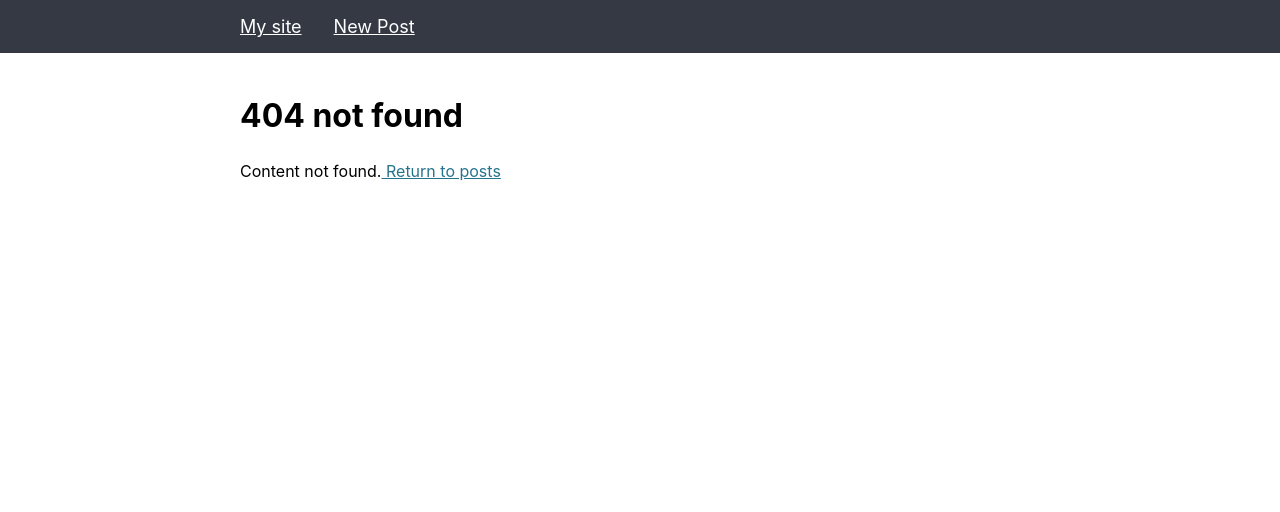
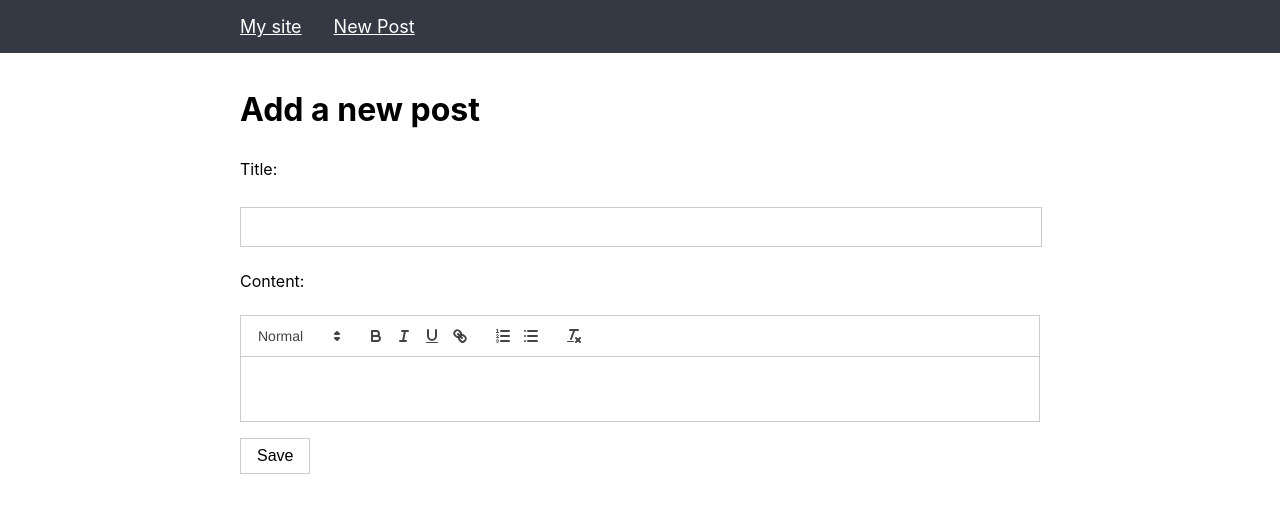
Before and after one commit to kelchenn/React-Blog, a React (Create React App) app in the folder react-app/: page /edit/1 in a window 1280 px wide. Before the commit this address had no page. Shown: the top 512 px of the page. Built offline with nearby package versions, Linux system fonts and the light colour scheme.

Commit message:
Implemented an edit function to edit posts

```diff
--- a/react-app/src/App.js
+++ b/react-app/src/App.js
@@ -5,6 +5,7 @@ import "./App.css";
 import Header from "./components/Header";
 import Posts from "./components/Posts";
 import PostWrapper from "./components/PostWrapper";
+import EditPostWrapper from "./components/EditPostWrapper";
 import PostForm from "./components/PostForm";
 import NotFound from "./components/NotFound";
 import Message from "./components/Message";
@@ -13,14 +14,29 @@ const App = (props) => {
   const [posts, setPosts] = useState([]);
   const [message, setMessage] = useState(null);
 
+  const getNewSlugFromTitle = (title) => encodeURIComponent(title.toLowerCase().split(" ").join("-"));
+
   const addNewPost = (post) => {
     post.id = posts.length + 1;
-    post.slug = encodeURIComponent(
-      post.title.toLowerCase().split(" ").join("-")
-    );
+    post.slug = getNewSlugFromTitle(post.title);
     setPosts([...posts, post]);
     setFlashMessage(`saved`);
   };
+
+const updatePost = (post) => {
+  //update post slug using title
+  post.slug = getNewSlugFromTitle(post.title);
+  const index = posts.findIndex((p) => p.id === post.id);
+
+  // update the posts array
+  const oldPosts = posts.slice(0, index).concat(posts.slice(index + 1));
+
+  // sort by id so edited post is in same position as before
+  const updatedPosts = [...oldPosts, post].sort((a, b) => a.id - b.id);
+
+  setPosts(updatedPosts);
+  setFlashMessage(`updated`);
+};
 
   const setFlashMessage = (message) => {
     setMessage(message);
@@ -34,19 +50,33 @@ const App = (props) => {
       <div className = "App">
         <Header/>
         {message && <Message type = { message } />}
+
         <Routes>
           {/* check if we are on the main route of the site (locally http://localhost:3000/),
           if we are, call <Posts/> component */}
           <Route exact = { true } path = "/" element = {<Posts posts = { posts }/>} />
+
           <Route
-            path = "/post/:id"
+            path = "/post/:postSlug"
             element = {<PostWrapper posts = { posts }/>}
           />
+
           <Route
-            exact = { true } path = "/new" element = {<PostForm addNewPost = { addNewPost }/>}>
+            exact = { true } path = "/new"
+            element = {<PostForm
+              addNewPost = { addNewPost }
+              post = {{ id: 0, slug: "", title: "", content: ""}}
+            />}>
           </Route>
+
+          <Route
+            path = "/edit/:postSlug"
+            element = {<EditPostWrapper updatePost = { updatePost } posts = { posts }/>}>
+          </Route>
+
           <Route path = "*" element = { <NotFound/> }/>
         </Routes>
+
       </div>
     </BrowserRouter>
   );
--- /dev/null
+++ b/react-app/src/components/EditPostWrapper.js
@@ -0,0 +1,34 @@
+import React, { useEffect, useState, useRef } from "react";
+import { useParams, Navigate } from "react-router-dom";
+
+import PostForm from "./PostForm";
+import Posts from "./Posts";
+
+const EditPostWrapper = ({ updatePost, posts }) => {
+    const showPost = useRef(false)
+    const [postId, setPostId] = useState({});
+    const { postSlug } = useParams();
+
+    console.log(postSlug);
+    console.log(posts);
+
+    useEffect(() => {
+        // find the corresponding post using the url param
+        const post = posts.find(item => item.slug === postSlug);
+
+        if (post) {
+            showPost.current = true;
+            setPostId(post);
+        }
+    }, [postSlug]);
+
+    return (
+        <div>
+            {showPost ? (<PostForm updatePost = { updatePost } post = { postId }/>) : (<Navigate to = "/"/>)}
+        </div>
+    );
+
+
+};
+
+export default EditPostWrapper;
--- a/react-app/src/components/PostForm.js
+++ b/react-app/src/components/PostForm.js
@@ -1,28 +1,45 @@
-import React, { useState } from "react";
+import React, { useState, useEffect, useRef } from "react";
 import { Navigate } from "react-router-dom";
 import Quill from "react-quill";
 
 import 'react-quill/dist/quill.snow.css';
 
-const PostForm = ({ addNewPost }) => {
-    const [title, setTitle] = useState("");
-    const [content, setContent] = useState("");
+const PostForm = ({ post: propsPost, addNewPost, updatePost }) => {
     const [saved, setSaved] = useState(false);
+    const [post, setPost] = useState({ ...propsPost });
 
     const handlePostForm = (event) => {
         event.preventDefault();
-        if (title) {
-            const post = {
-                title: title,
-                content: content,
-            };
-            addNewPost(post);
+        if (post.title) {
+            console.log(post);
+            console.log("updatePOst: " , updatePost);
+            if (updatePost) {
+                updatePost(post);
+            } else {
+                addNewPost(post);
+            }
             setSaved(true);
-            console.log(post);
         } else {
             alert("Title required!");
         }
     };
+
+    const prevPostRef = useRef();
+    useEffect(() => {
+        prevPostRef.current = post;
+    }, [post]);
+    const prevPost = prevPostRef.current;
+
+    // clear the editor if we are doing something else
+    const quillRef = React.useRef();
+    useEffect(() => {
+        if (prevPost && quillRef.current) {
+            if (propsPost.id !== prevPost.id) {
+                setPost({ ...propsPost });
+                quillRef.current.getEditor().setContents(``);
+            }
+        }
+    }, [prevPost, propsPost]);
 
     if (saved === true) {
         return <Navigate to="/" />;
@@ -35,15 +52,21 @@ const PostForm = ({ addNewPost }) => {
                 <label htmlFor = "form-title">Title:</label>
                 <br />
                 <input
+                    defaultValue = { post.title }
                     id = "form-title"
-                    value = { title }
-                    onChange = {event => setTitle(event.target.value)}
+                    value = { post.title }
+                    onChange = {(event) => setPost({ ...post, title: event.target.value})}
                 />
             </p>
+            <p>
+                <label htmlFor="form-content">Content:</label>
+            </p>
             <Quill
-                onChange={(content, delta, source, editor) => {
-
-                setContent(editor.getContents());
+                // issue: currently not showing the post.content when editing
+                ref={quillRef}
+                defaultValue = { post.content }
+                onChange = {(content, delta, source, editor) => {
+                    setPost({ ...post, content: editor.getContents()});
                 }}
             />
             <p>
--- a/react-app/src/components/PostWrapper.js
+++ b/react-app/src/components/PostWrapper.js
@@ -7,11 +7,11 @@ import NotFound from "./NotFound";
 const PostWrapper = ({ posts }) => {
     const [showPost, setShowPost] = useState(false);
     const [postId, setPostId] = useState({});
-    const { id } = useParams();
+    const { postSlug } = useParams();
 
     useEffect(() => {
         // find the corresponding post using the url param
-        const post = posts.find(item => item.slug === id);
+        const post = posts.find(item => item.slug === postSlug);
 
         if (post) {
             setShowPost(true);
--- a/react-app/src/components/Posts.js
+++ b/react-app/src/components/Posts.js
@@ -2,8 +2,6 @@ import React from "react";
 import { Link } from "react-router-dom";
 
 const Posts = ({ posts }) => {
-
-
   return (
     <article className="posts container">
       <h1>Posts</h1>
@@ -14,6 +12,9 @@ const Posts = ({ posts }) => {
             <h2>
               <Link to={`/post/${post.slug}`}>{post.title}</Link>
             </h2>
+            <p>
+              <Link to = {`/edit/${post.slug}`}>Edit</Link>
+            </p>
           </li>
         ))}
       </ul>
```
Also changed, not shown: react-app/src/components/Post.js (+2 -8 lines).
